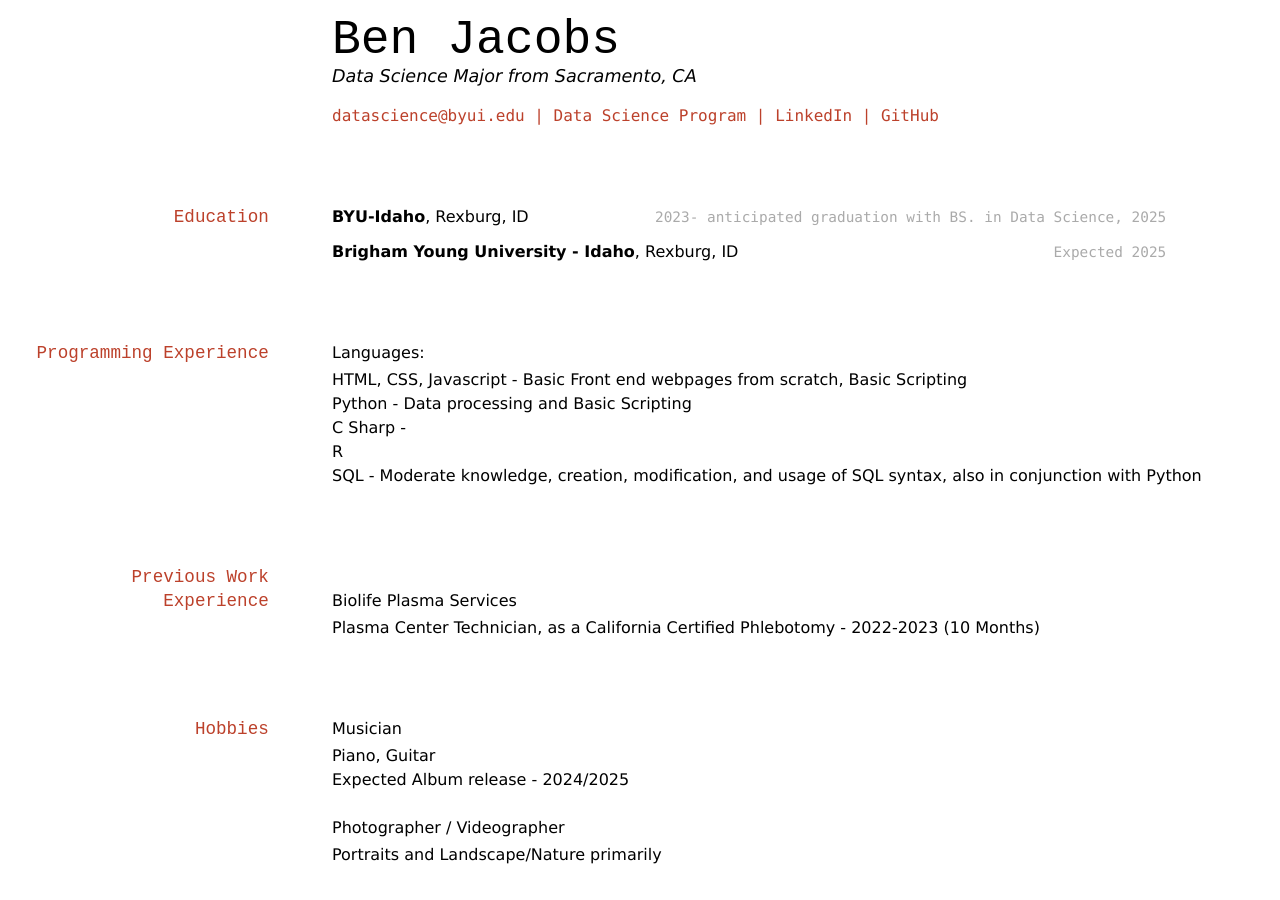
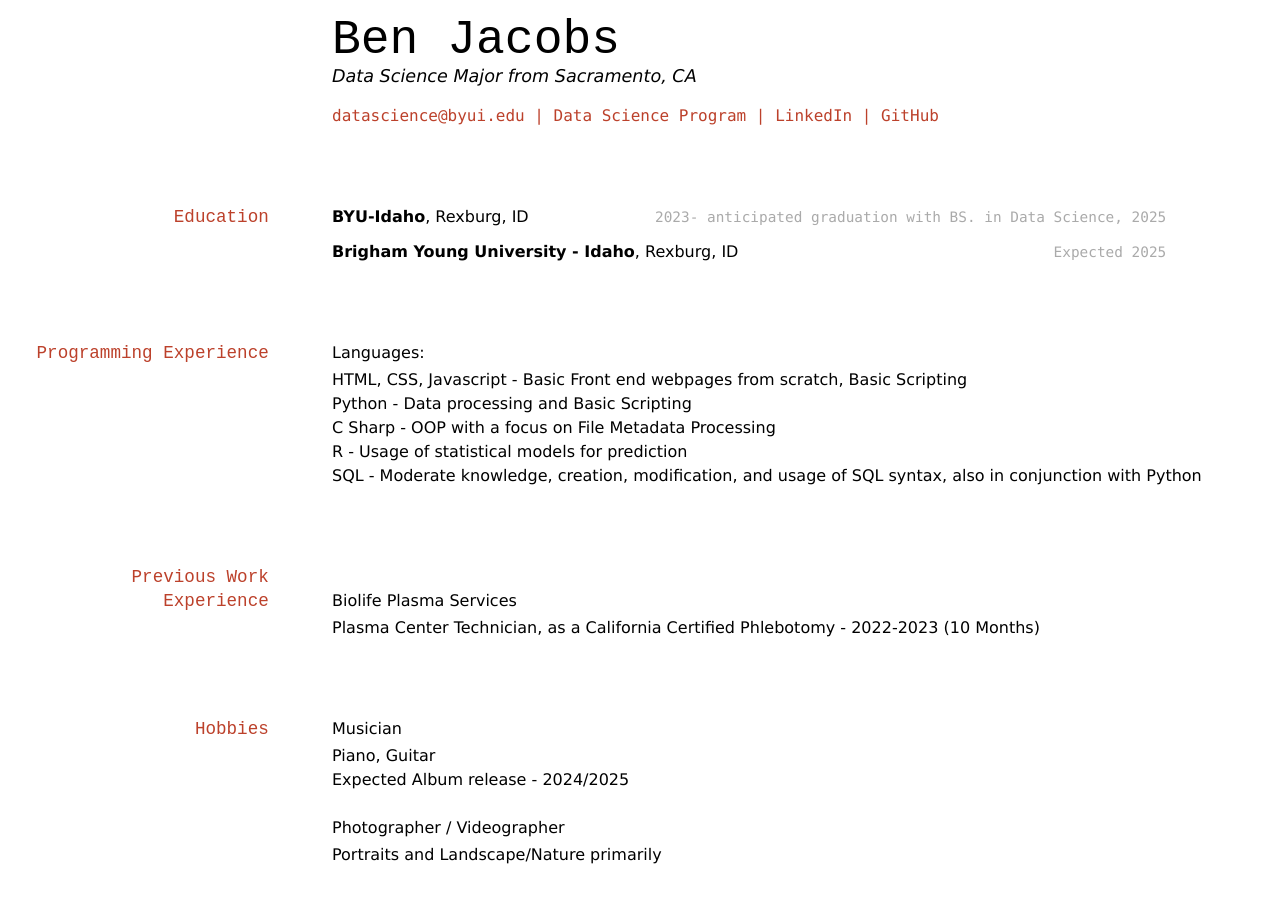
Before and after one commit to M-Merrill676/benjacobs-resume, a Jekyll site: the page built from docs/index.md, in a window 1280 px wide. Built offline with Jekyll 4.4.1, drawn with Linux system fonts in a browser that asks for light colours.

Commit message:
Update index.md

```diff
--- a/docs/index.md
+++ b/docs/index.md
@@ -57,8 +57,8 @@ __Pinnacle Management Group__,
 Languages:
 + HTML, CSS, Javascript - Basic Front end webpages from scratch, Basic Scripting
 + Python - Data processing and Basic Scripting
-+ C Sharp -
-+ R
++ C Sharp - OOP with a focus on File Metadata Processing
++ R - Usage of statistical models for prediction
 + SQL - Moderate knowledge, creation, modification, and usage of SQL syntax, also in conjunction with Python
 
 ## Previous Work Experience
```
